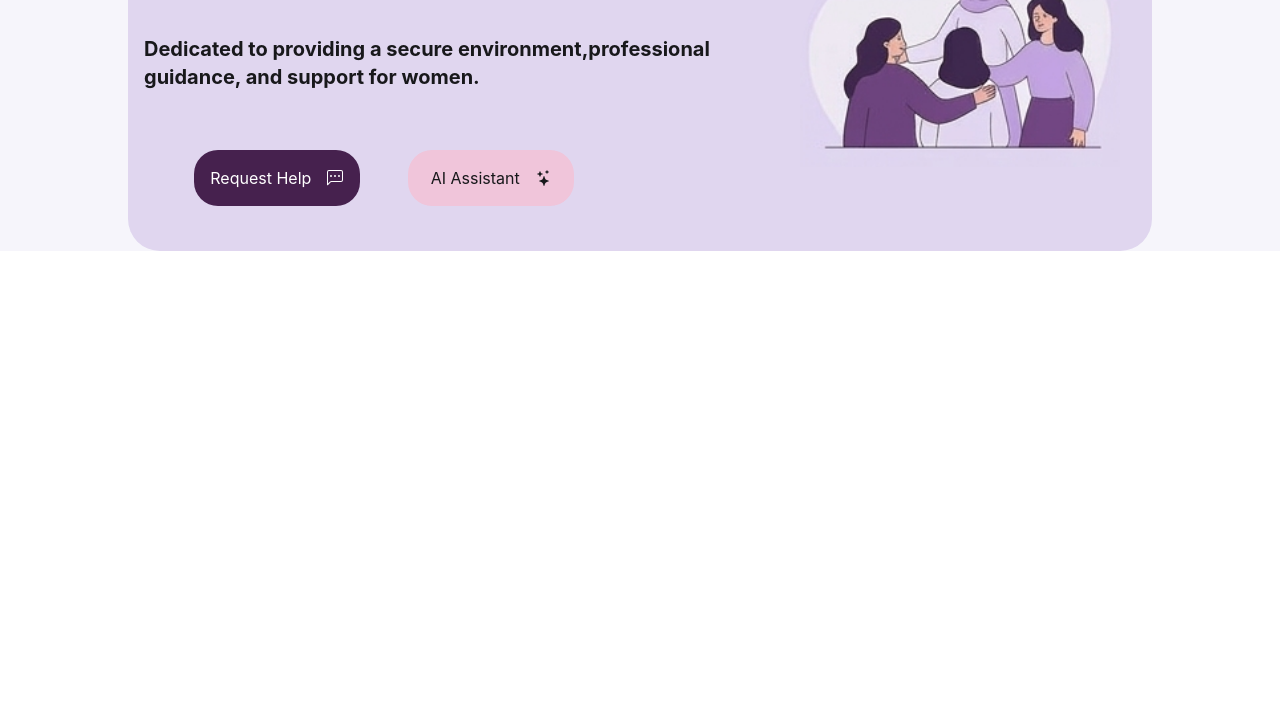
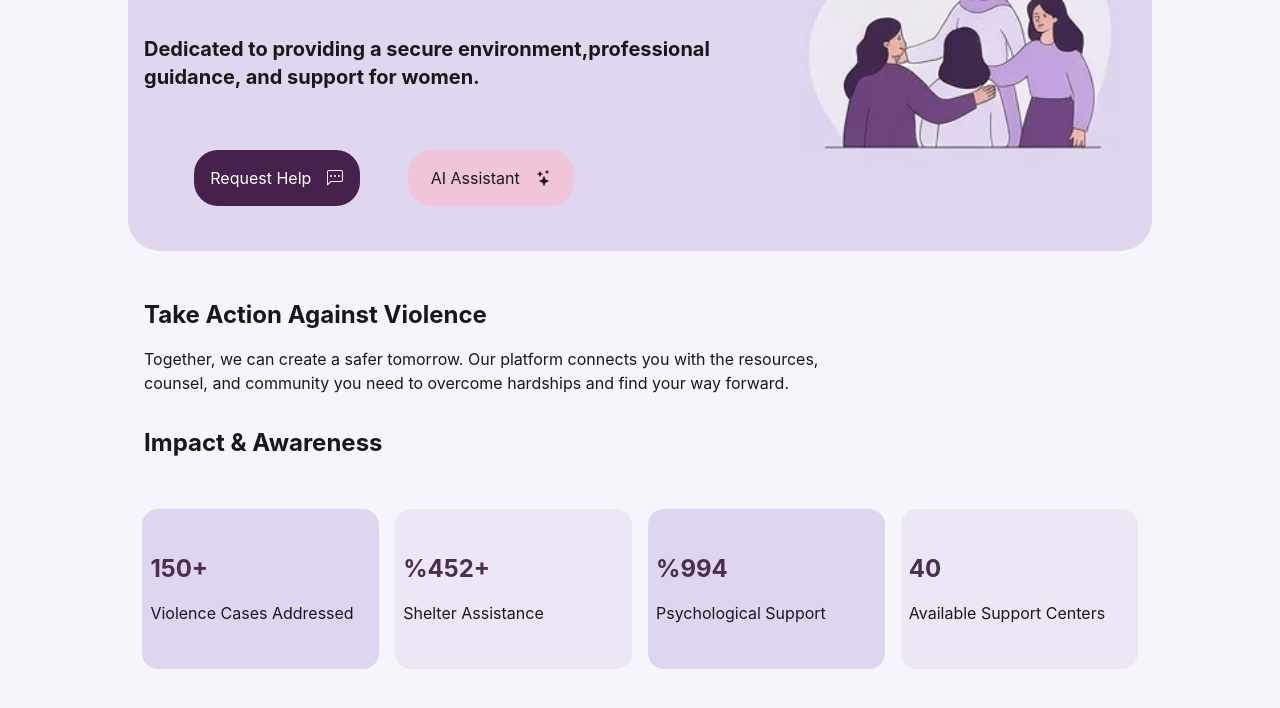
Before and after one commit to Imad-EL-HAMDAOUI/Imad-EL-HAMDAOUI_Project-final_html-css, a website: page index.html in a window 1280 px wide. Shown: the part 294-1002 px from the top of the page. Before the commit the page ends 800 px from the top, so only its background shows below. Drawn offline with Linux system fonts and the light colour scheme.

Commit message:
home-section2/3-respo

```diff
--- a/index.html
+++ b/index.html
@@ -19,7 +19,7 @@
             <a href="" class="hover:font-bold hover:text-[#412c45] hover:underline hover:decoration-[#412c45]">Support Centers</a>
         </div>
     </header>
-    <body class="bg-[#f6f5fb]">
+    <main class="bg-[#f6f5fb] h-[300vh]">
 
         <section class="flex items-center justify-center pt-8 md:pt-[5rem]">
           <div class="flex flex-col md:flex-row w-[90%] md:w-[80vw] h-auto md:h-[50vh] bg-[#e0d6ef] rounded-[2rem]">
@@ -52,7 +52,40 @@
           </div>
 
         </section>
+        <section class="flex items-center justify-center pt-8 md:pt-[3rem] ">
+          <div class=" w-full md:w-[80vw] h-auto md:h-[10vh] bg-[#f6f5fb] pl-[1rem]">
+            <div class="w-full md:w-[55vw] h-auto md:h-[10vh] flex flex-col gap-[1rem]">
+              <h1 class="font-bold text-2xl">Take Action Against Violence</h1>
+              <h1>Together, we can create a safer tomorrow. Our platform connects you with the resources,
+counsel, and community you need to overcome hardships and find your way forward.</h1>
+            </div>
+          </div>
+        </section>
+        <section class="flex flex-col items-center justify-center pt-8 md:pt-[3rem]">
+          <div class="w-full md:w-[80vw] h-auto md:h-[10vh] pl-[1rem] flex justify-between">
+            <h1 class="font-bold text-2xl">Impact & Awareness</h1>
+          </div>
+          <div class="flex flex-col md:flex-row items-center justify-center gap-[1rem] pt-8 md:pt-[0.1rem]">
+            <div class="w-[60vw] md:w-[18.5vw] h-[20vh] bg-[#ded5f0] rounded-[1rem] flex flex-col items-start pl-[0.5rem] justify-center gap-[1rem]">
+              <h1 class="font-bold text-2xl text-[#492d52]">150+</h1>
+              <h1>Violence Cases Addressed</h1>
+            </div>
+            <div class="w-[60vw] md:w-[18.5vw] h-[20vh] bg-[#ede7f5] rounded-[1rem] flex flex-col items-start pl-[0.5rem] justify-center gap-[1rem]">
+              <h1 class="font-bold text-2xl text-[#492d52]">%452+</h1>
+              <h1>Shelter Assistance</h1>
+            </div>
+            <div class="w-[60vw] md:w-[18.5vw] h-[20vh] bg-[#ded5f0] rounded-[1rem] flex flex-col items-start pl-[0.5rem] justify-center gap-[1rem]">
+              <h1 class="font-bold text-2xl text-[#492d52]">%994</h1>
+              <h1>Psychological Support</h1>
+            </div>
+            <div class="w-[60vw] md:w-[18.5vw] h-[20vh] bg-[#ede7f5] rounded-[1rem] flex flex-col items-start pl-[0.5rem] justify-center gap-[1rem]">
+              <h1 class="font-bold text-2xl text-[#492d52]">40</h1>
+              <h1>Available Support Centers</h1>
+            </div>
+          </div>
 
-    </body>
+        </section>
+
+    </main>
   </body>
 </html>
```
Also changed, not shown: public/css/output.css.
